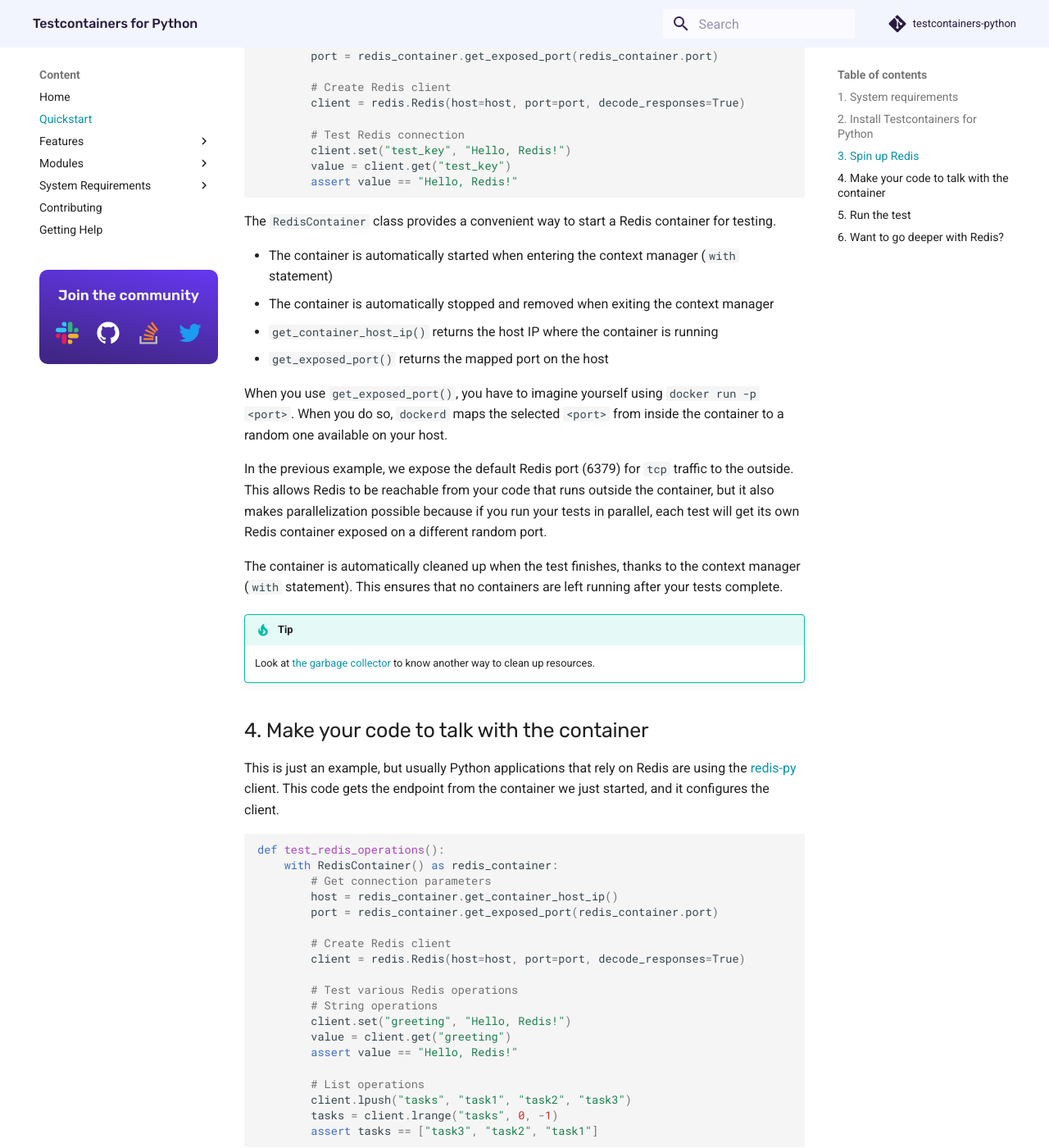
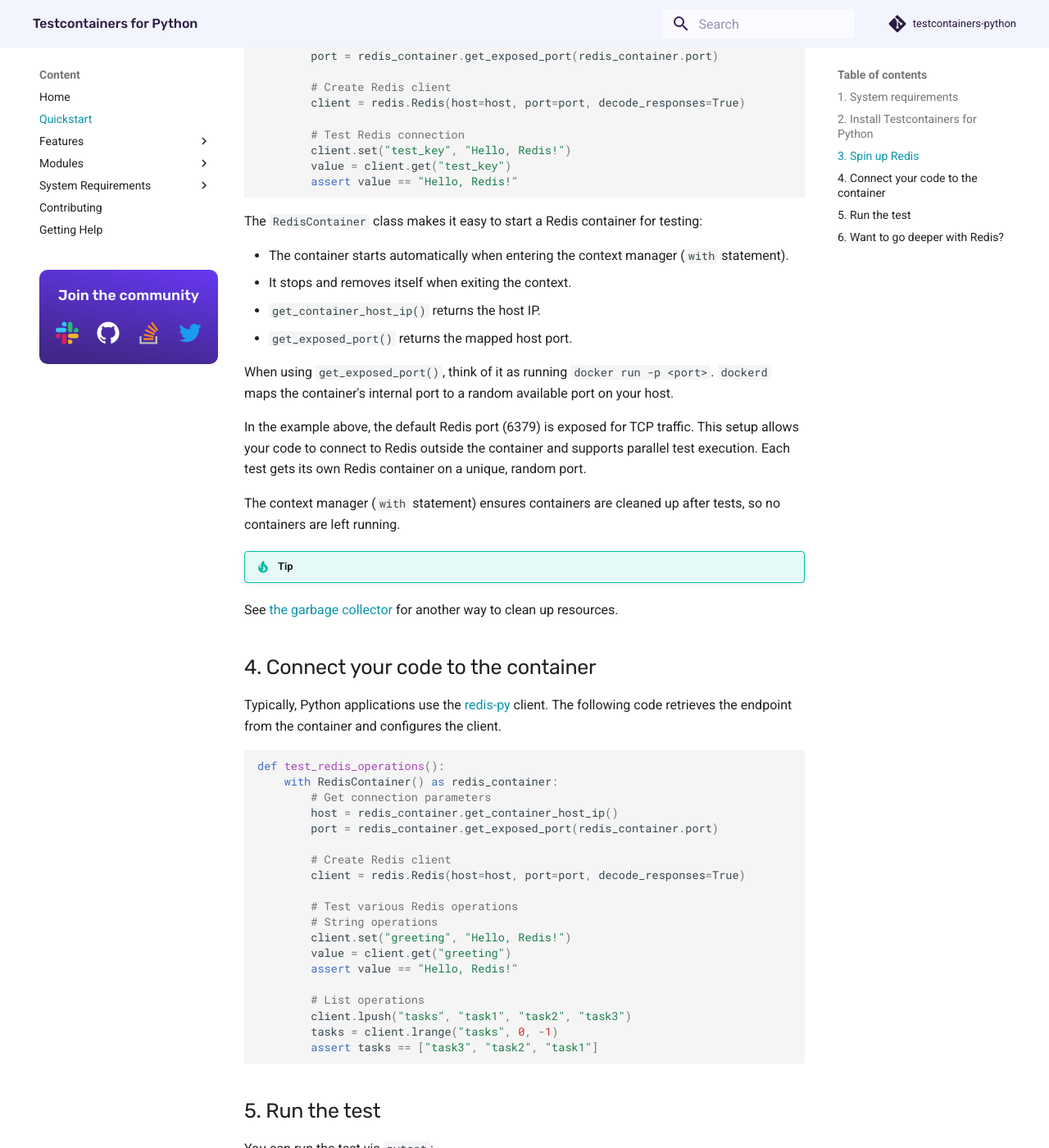
Before and after one commit to testcontainers/testcontainers-python, an MkDocs documentation site: the page built from docs/quickstart.md, in a window 1280 px wide and 1400 px high, scrolled down 854 px. Shown: the whole window at 82% size. Built offline with MkDocs 1.6.1 and Material for MkDocs 9.7.7, drawn with Linux system fonts in a browser that asks for light colours; comment, search, counter and statistics services are not loaded; some of the changed text lies outside the part shown.

Commit message:
shorten content

````diff
--- a/docs/quickstart.md
+++ b/docs/quickstart.md
@@ -1,15 +1,14 @@
-_Testcontainers for Python_ plays well with Python's testing frameworks like pytest.
+_Testcontainers for Python_ integrates seamlessly with Python testing frameworks like [pytest](https://docs.pytest.org/en/stable/).
 
-The ideal use case is for integration or end to end tests. It helps you to spin
-up and manage the dependencies life cycle via Docker.
+It's ideal for integration and end-to-end tests, allowing you to easily manage dependencies using Docker.
 
 ## 1. System requirements
 
-Please read the [system requirements](system_requirements/index.md) page before you start.
+Before you begin, review the [system requirements](system_requirements/index.md).
 
 ## 2. Install _Testcontainers for Python_
 
-You can install testcontainers-python using pip:
+Install testcontainers-python with pip:
 
 ```bash
 pip install testcontainers
@@ -37,33 +36,25 @@ def test_with_redis():
         assert value == "Hello, Redis!"
 ```
 
-The `RedisContainer` class provides a convenient way to start a Redis container for testing.
+The `RedisContainer` class makes it easy to start a Redis container for testing:
 
-- The container is automatically started when entering the context manager (`with` statement)
-- The container is automatically stopped and removed when exiting the context manager
-- `get_container_host_ip()` returns the host IP where the container is running
-- `get_exposed_port()` returns the mapped port on the host
+- The container starts automatically when entering the context manager (`with` statement).
+- It stops and removes itself when exiting the context.
+- `get_container_host_ip()` returns the host IP.
+- `get_exposed_port()` returns the mapped host port.
 
-When you use `get_exposed_port()`, you have to imagine yourself using `docker run -p
-<port>`. When you do so, `dockerd` maps the selected `<port>` from inside the
-container to a random one available on your host.
+When using `get_exposed_port()`, think of it as running `docker run -p <port>`. `dockerd` maps the container's internal port to a random available port on your host.
 
-In the previous example, we expose the default Redis port (6379) for `tcp` traffic to the outside. This
-allows Redis to be reachable from your code that runs outside the container, but
-it also makes parallelization possible because if you run your tests in parallel, each test will get its own Redis container exposed on a different random port.
+In the example above, the default Redis port (6379) is exposed for TCP traffic. This setup allows your code to connect to Redis outside the container and supports parallel test execution. Each test gets its own Redis container on a unique, random port.
 
-The container is automatically cleaned up when the test finishes, thanks to the context manager (`with` statement). This ensures that no containers are left running after your tests complete.
+The context manager (`with` statement) ensures containers are cleaned up after tests, so no containers are left running.
 
 !!!tip
+  See [the garbage collector](features/garbage_collector.md) for another way to clean up resources.
 
-    Look at [the garbage collector](features/garbage_collector.md) to know another way to
-    clean up resources.
+## 4. Connect your code to the container
 
-## 4. Make your code to talk with the container
-
-This is just an example, but usually Python applications that rely on Redis are
-using the [redis-py](https://github.com/redis/redis-py) client. This code gets
-the endpoint from the container we just started, and it configures the client.
+Typically, Python applications use the [redis-py](https://github.com/redis/redis-py) client. The following code retrieves the endpoint from the container and configures the client.
 
 ```python
 def test_redis_operations():
````
Also changed, not shown: other parts of docs/quickstart.md (+1 -1 lines).
